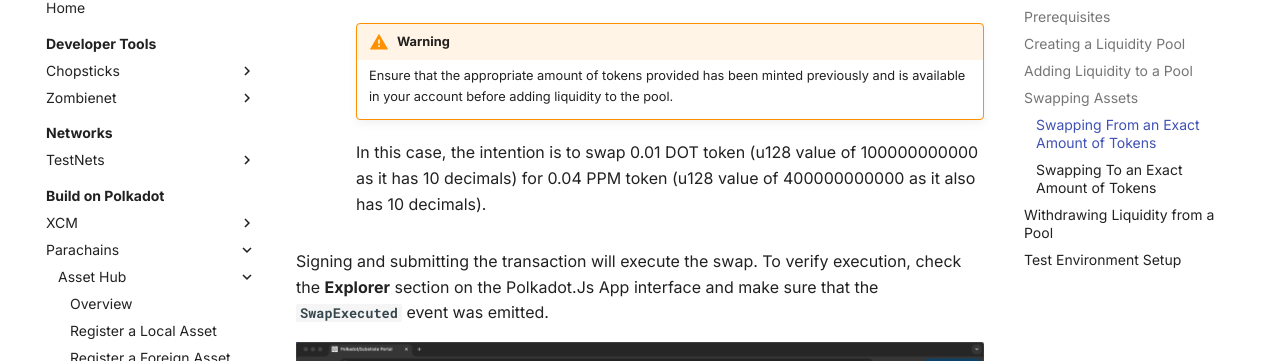
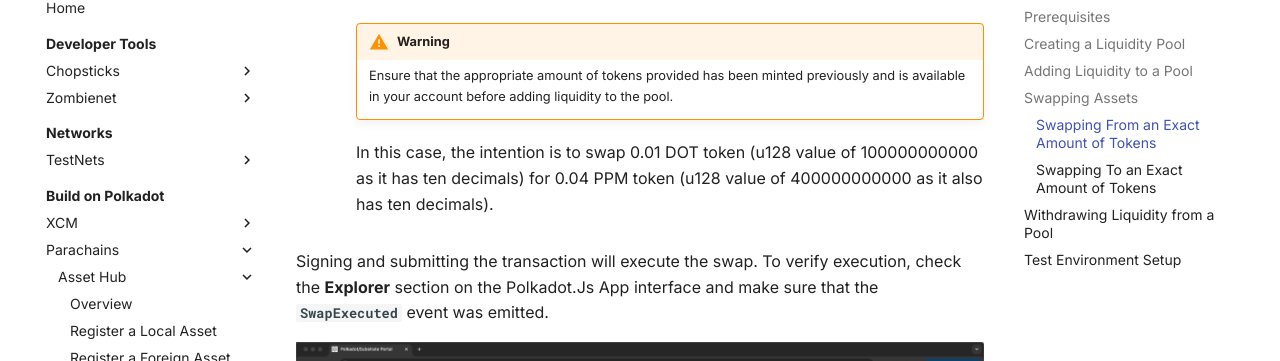
Before and after one commit to papermoonio/polkadot-ecosystem-docs-draft, an MkDocs documentation site: the page built from docs/build-on-polkadot/parachains/asset-hub/asset-conversion.md, in a window 1280 px wide and 900 px high, scrolled down 11916 px. Shown: the part 118-479 px from the top of the window. Built offline with MkDocs 1.6.1 and Material for MkDocs 9.7.7, drawn with Linux system fonts in a browser that asks for light colours.

Commit message:
Update docs/build-on-polkadot/parachains/asset-hub/asset-conversion.md
Co-authored-by: Dawn Kelly <83190195+dawnkelly09@users.noreply.github.com>

```diff
--- a/docs/build-on-polkadot/parachains/asset-hub/asset-conversion.md
+++ b/docs/build-on-polkadot/parachains/asset-hub/asset-conversion.md
@@ -193,7 +193,7 @@
         !!! warning
             Ensure that the appropriate amount of tokens provided has been minted previously and is available in your account before adding liquidity to the pool.
 
-        In this case, the intention is to swap 0.01 DOT token (u128 value of 100000000000 as it has 10 decimals) for 0.04 PPM token (u128 value of 400000000000 as it also has 10 decimals).
+        In this case, the intention is to swap 0.01 DOT token (u128 value of 100000000000 as it has ten decimals) for 0.04 PPM token (u128 value of 400000000000 as it also has ten decimals).
 
 Signing and submitting the transaction will execute the swap. To verify execution, check the **Explorer** section on the Polkadot.Js App interface and make sure that the **`SwapExecuted`** event was emitted.
 
```
